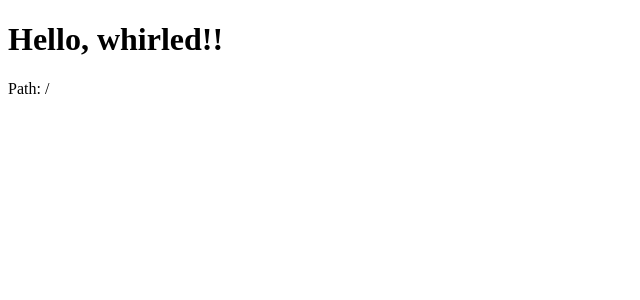
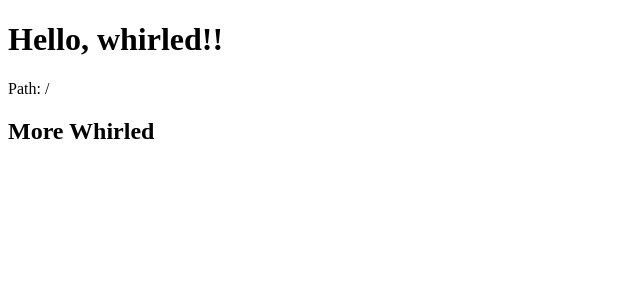
Before and after one commit to pablo-mayrgundter/react-dom-router-esbuild, a React app: page / in a window 1280 px wide. Shown: the top 300 px of the page, without its empty margins (0-640 px from the left). Built offline with nearby package versions, Linux system fonts and the light colour scheme.

Commit message:
Update esbuild and demo bug with dynamic imports and splitting

```diff
--- a/public/index.html
+++ b/public/index.html
@@ -2,4 +2,4 @@
 <html>
   <body>
     <div id="root"></div>
-    <script src="./index.js"></script>
+    <script type="module" src="./index.js"></script>
--- a/src/App.jsx
+++ b/src/App.jsx
@@ -1,5 +1,11 @@
-import React from 'react'
-import { useLocation } from 'react-router-dom';
+import React, { Suspense } from 'react'
+import { useLocation } from 'react-router-dom'
+import Panel from './Panel'
+// Causes error in react:
+//   Uncaught (in promise) Error: Dynamic require of "./Panel-EALXS26H.js" is not supported
+//      at chunk-SN6E3CO2.js:13
+//      at App.jsx:3
+//const Panel = React.lazy(() => import('./Panel'))
 
 
 function App() {
@@ -13,7 +19,10 @@ function App() {
   return (
     <div>
       <h1>Hello, whirled!!</h1>
-      Path: {path}
+      Path: {path}<br/>
+      <Suspense fallback={<div>Loading...</div>}>
+        <Panel/>
+      </Suspense>
     </div>
   );
 }
--- /dev/null
+++ b/src/Panel.jsx
@@ -0,0 +1,10 @@
+import React from 'react'
+
+
+export default function Panel() {
+  return (
+    <>
+      <h2>More Whirled</h2>
+    </>
+  )
+}
```
Also changed, not shown: package.json (+7 -2 lines), 5 other files (tests, documents, lock files or other folders).
